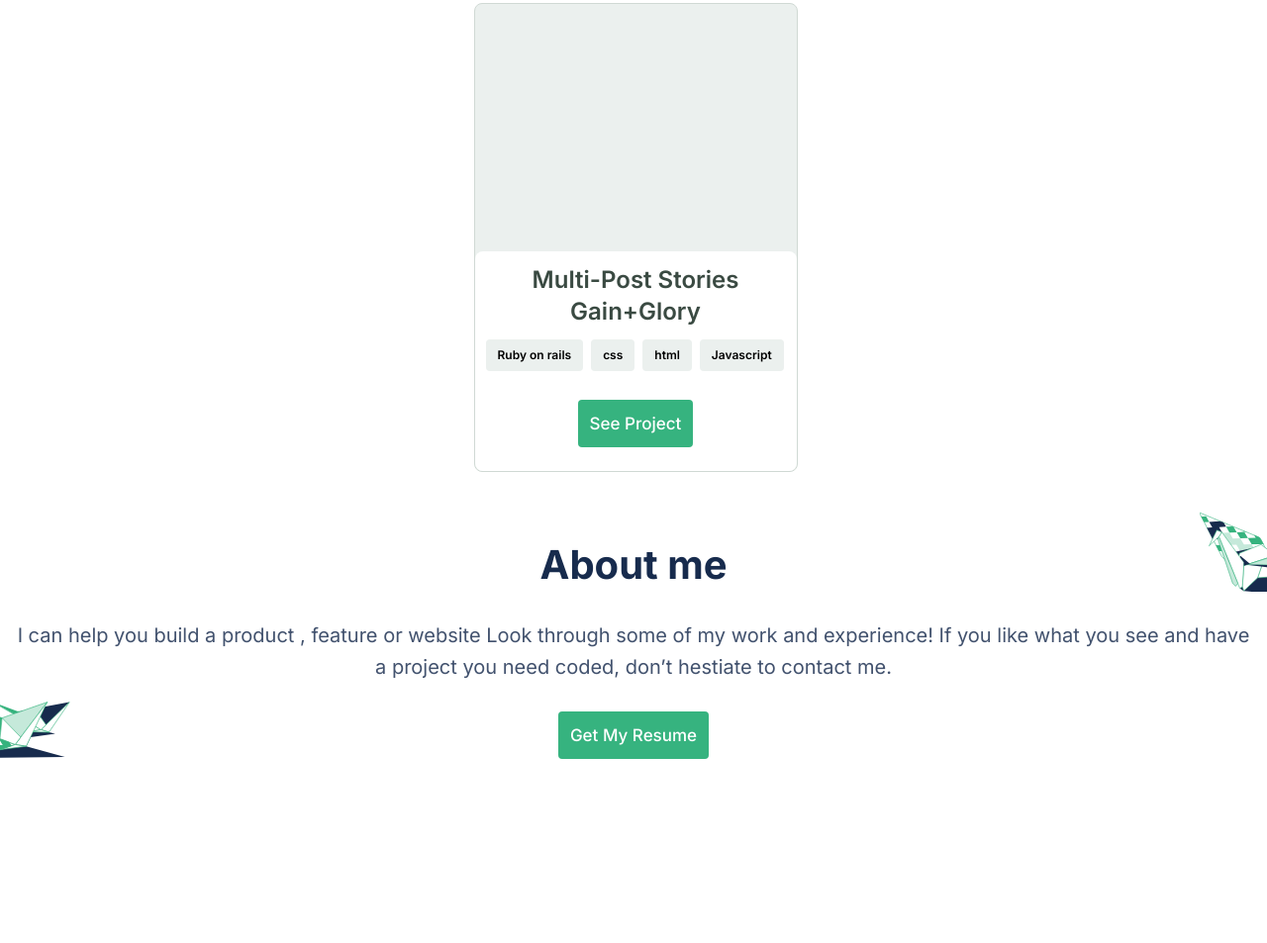
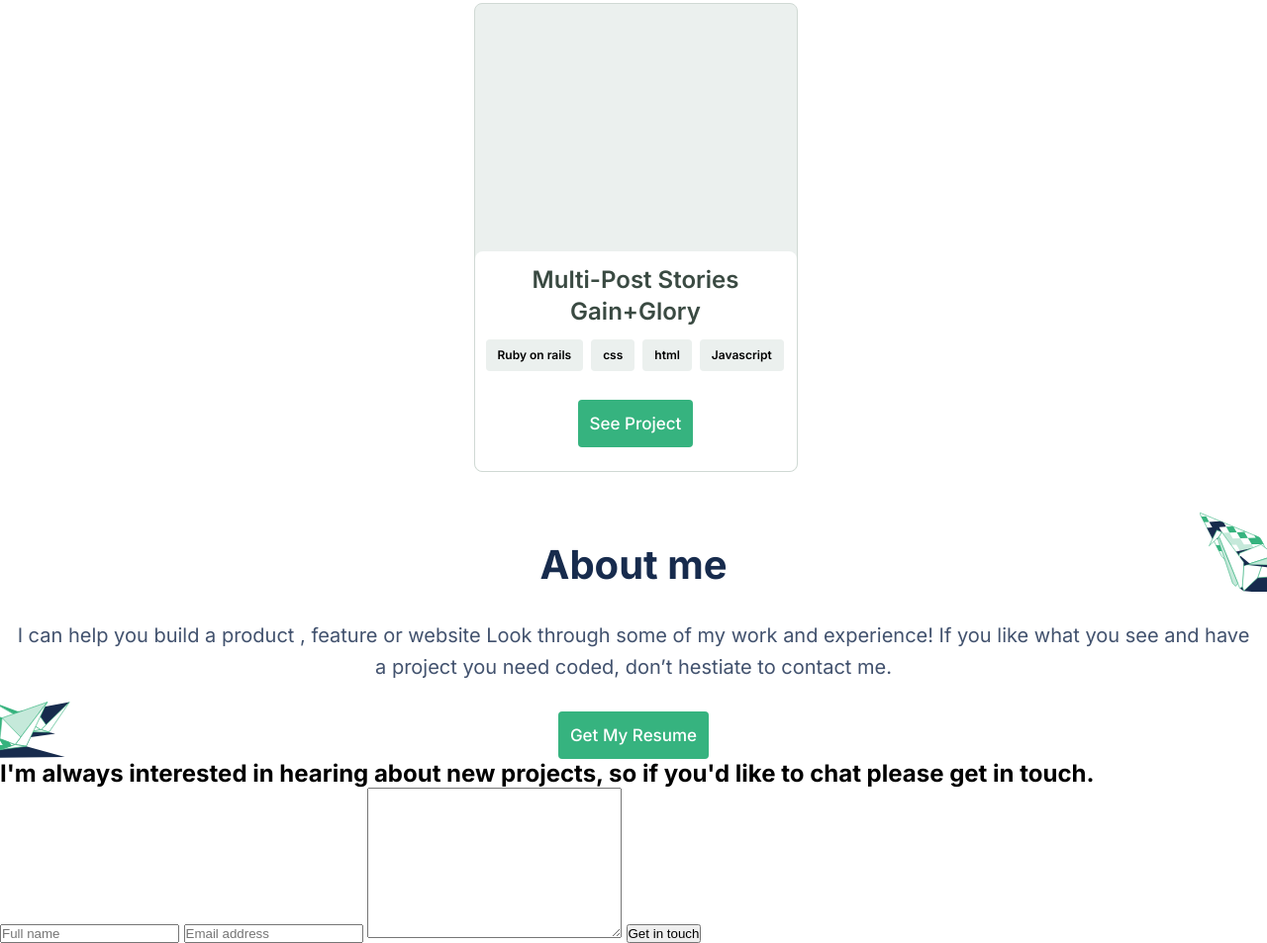
Before and after one commit to tylher/portfolio-site-skeleton, a website: page index.html in a window 1280 px wide. Shown: the part 3391-4344 px from the top of the page at 99% size. Before the commit the page ends 4158 px from the top, so only its background shows below. Drawn offline with Linux system fonts and the light colour scheme.

Commit message:
Add contact section to index.html

```diff
--- a/index.html
+++ b/index.html
@@ -145,6 +145,35 @@
           </div>
         </div>
       </section>
+
+      <section class="contact">
+        <h2 class="contact-intro">
+          I'm always interested in hearing about new projects, so if you'd like
+          to chat please get in touch.
+        </h2>
+
+        <form action="/index.html">
+          <input
+            type="text"
+            name="full-name"
+            id="name"
+            placeholder="Full name"
+          />
+          <input
+            type="email"
+            name="Email"
+            id="Email"
+            placeholder="Email address"
+          />
+          <textarea
+            name="text-area"
+            id="text-area"
+            cols="30"
+            rows="10"
+          ></textarea>
+          <button type="button">Get in touch</button>
+        </form>
+      </section>
     </div>
   </body>
 </html>
```
